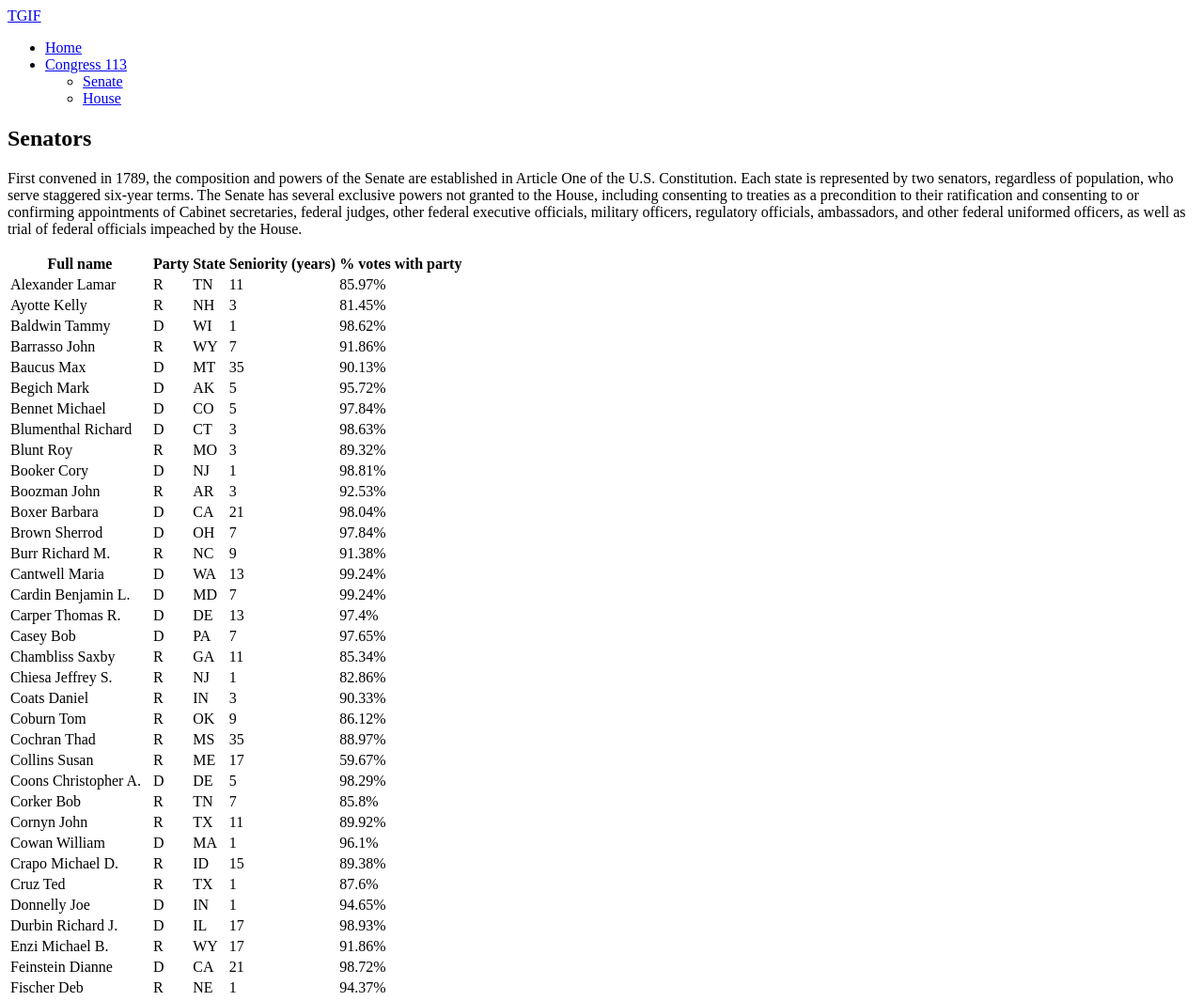
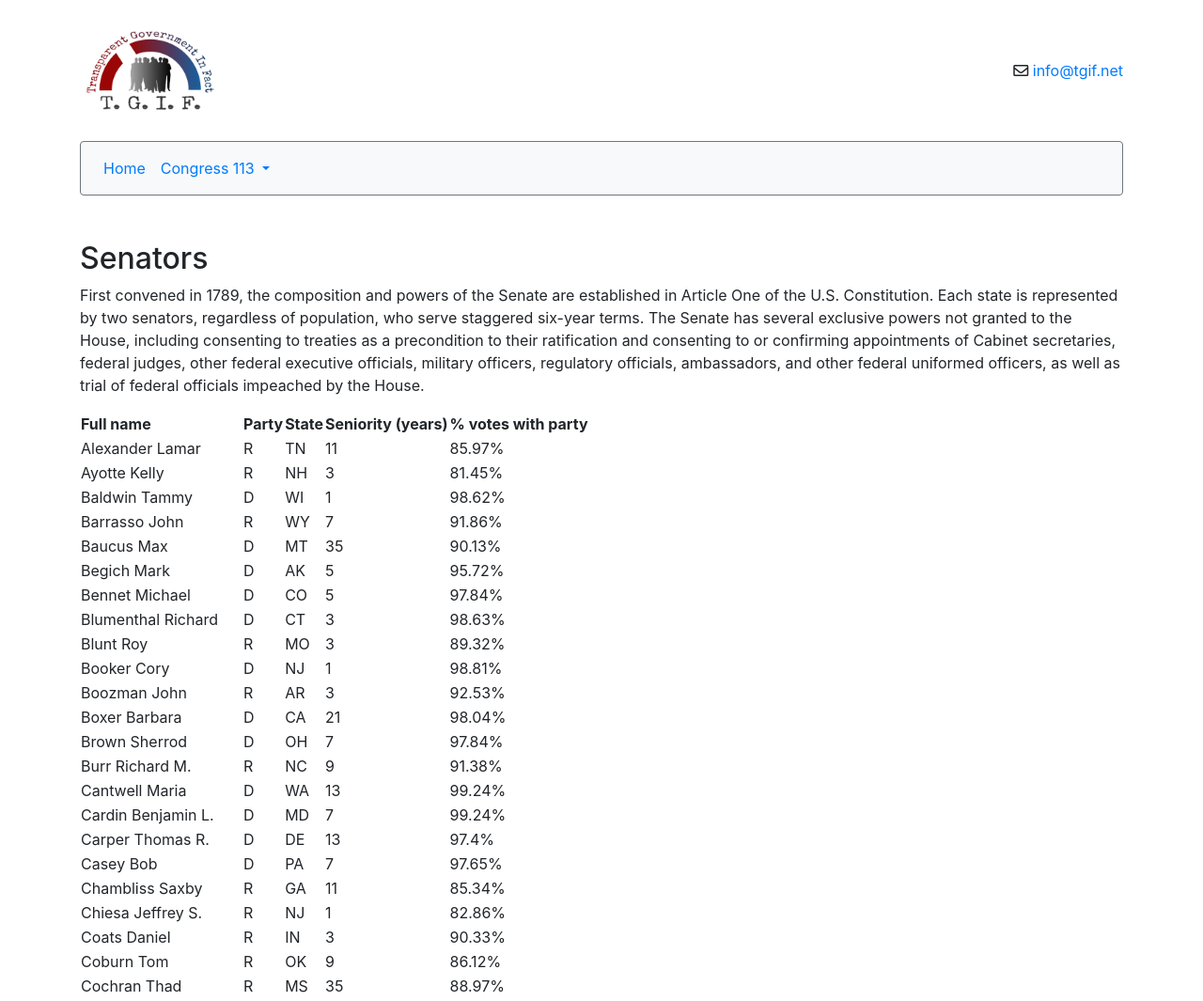
Before and after one commit to Pintec10/TGIF, a plain HTML site: page senate-data.html in a window 1280 px wide. Shown: the top 1065 px of the page at 94% size. Drawn offline with nearby package versions, Linux system fonts and the light colour scheme.

Commit message:
added bootstrap styling to senate page

```diff
--- a/house-data.html
+++ b/house-data.html
@@ -2,15 +2,33 @@
 <html lang="en">
 
 <head>
+    <title>House data page</title>
+    <meta charset="utf-8">
+    <meta name="viewport" content="width=device-width, initial-scale=1">
+    <!-- FONT AWESOME -->
+    <link rel="stylesheet" href="https://cdnjs.cloudflare.com/ajax/libs/font-awesome/4.7.0/css/font-awesome.min.css" />
+    <!-- BOOTSTRAP -->
+    <link rel="stylesheet" href="https://maxcdn.bootstrapcdn.com/bootstrap/4.3.1/css/bootstrap.min.css">
+    <script src="https://ajax.googleapis.com/ajax/libs/jquery/3.4.1/jquery.min.js"></script>
+    <script src="https://cdnjs.cloudflare.com/ajax/libs/popper.js/1.14.7/umd/popper.min.js"></script>
+    <script src="https://maxcdn.bootstrapcdn.com/bootstrap/4.3.1/js/bootstrap.min.js"></script>
 
 </head>
 
 <body>
-    <nav>
+    <div class="container">
+        <div class="row">
+            <div class="col-md-6">
+                <a href="#"><img src="images/TGIF_logo.png" alt="TGIF logo"></a>
+            </div>
+            <div class="col-md-6 text-md-right">
+                <i class="far fa-envelope"></i>
+                <a href="mailto:info@tgif.net">info@tgif.net</a>
+            </div>
+        </div>
+        <nav class="navbar navbar-expand-sm">
+
             <div>
-            <div>
-                <a href="#">TGIF</a>
-            </div>
                 <ul>
                     <li><a href="#">Home</a></li>
                     <li>
@@ -22,17 +40,20 @@
                     </li>
                 </ul>
             </div>
+
         </nav>
         <!--Table container-->
         <div>
             <h2>Congressmen</h2>
             <p>The major power of the House is to pass federal legislation that affects the entire country, although its
                 bills must also be passed by the Senate and further agreed to by the U.S. President before becoming law
-            (unless both the House and Senate re-pass the legislation with a two-thirds majority in each chamber). The
+                (unless both the House and Senate re-pass the legislation with a two-thirds majority in each chamber).
+                The
                 House has some exclusive powers: the power to initiate revenue bills, to impeach officials (impeached
                 officials are subsequently tried in the Senate), and to elect the U.S. President in case there is no
                 majority in the Electoral College.</p>
-        <p>Each U.S. state is represented in the House in proportion to its population as measured in the census, but
+            <p>Each U.S. state is represented in the House in proportion to its population as measured in the census,
+                but
                 every state is entitled to at least one representative. </p>
             <table>
                 <thead>
@@ -49,6 +70,7 @@
                 </tbody>
             </table>
         </div>
+    </div>
     <script src="./javascript/congress_113_house.js"></script>
     <script src="./javascript/house_js.js"></script>
 </body>
--- a/senate-data.html
+++ b/senate-data.html
@@ -2,44 +2,66 @@
 <html lang="en">
 
 <head>
-
+    <title>Senate data page</title>
+    <meta charset="utf-8">
+    <meta name="viewport" content="width=device-width, initial-scale=1">
+    <!-- FONT AWESOME -->
+    <link rel="stylesheet" href="https://use.fontawesome.com/releases/v5.3.1/css/all.css"
+        integrity="sha384-mzrmE5qonljUremFsqc01SB46JvROS7bZs3IO2EmfFsd15uHvIt+Y8vEf7N7fWAU" crossorigin="anonymous">
+    <!-- BOOTSTRAP -->
+    <link rel="stylesheet" href="https://maxcdn.bootstrapcdn.com/bootstrap/4.3.1/css/bootstrap.min.css">
+    <script src="https://ajax.googleapis.com/ajax/libs/jquery/3.4.1/jquery.min.js"></script>
+    <script src="https://cdnjs.cloudflare.com/ajax/libs/popper.js/1.14.7/umd/popper.min.js"></script>
+    <script src="https://maxcdn.bootstrapcdn.com/bootstrap/4.3.1/js/bootstrap.min.js"></script>
+    <!-- CUSTOM STYLESHEET -->
+    <link rel="stylesheet" href="./styles/tgif.css">
 </head>
 
 
 <body>
+    <div class="container">
 
-    <nav>
+        <!-- HEADER -->
+        <header class="row">
+            <div class="col-md-6">
+                <a href="#"><img src="images/TGIF_logo.png" alt="TGIF logo" class="custom-logo"></a>
+            </div>
+            <div class="col-md-6 d-flex flex-wrap align-content-center justify-content-end">
                 <div>
-            <div>
-                <a href="#">TGIF</a>
+                    <i class="far fa-envelope"></i>
+                    <a href="mailto:info@tgif.net">info@tgif.net</a>
                 </div>
-            <ul>
-                <li><a href="#">Home</a></li>
-                <li>
-                    <a href="#">Congress 113</a>
-                    <ul>
-                        <li><a href="#">Senate</a></li>
-                        <li><a href="#">House</a></li>
+            </div>
+        </header>
+
+        <!-- NAVBAR -->
+        <nav class="navbar navbar-expand-sm bg-light border border-secondary rounded mb-5">
+            <ul class="navbar-nav">
+                <li class="nav-item"><a href="#" class="nav-link">Home</a></li>
+                <li class="nav-item dropdown">
+                    <a href="#" class="nav-link dropdown-toggle" data-toggle="dropdown">
+                        Congress 113
+                    </a>
+                    <ul class="dropdown-menu">
+                        <li><a href="#" class="dropdown-item">Senate</a></li>
+                        <li><a href="#" class="dropdown-item">House</a></li>
                     </ul>
                 </li>
             </ul>
-        </div>
         </nav>
 
-
-    <header>
-        <div>
-        </div>
-    </header>
-    <!--Table container-->
+        <!-- TABLE -->
         <div>
             <h2>Senators</h2>
-        <p>First convened in 1789, the composition and powers of the Senate are established in Article One of the U.S.
+            <p>First convened in 1789, the composition and powers of the Senate are established in Article One of the
+                U.S.
                 Constitution. Each state is represented by two senators, regardless of population, who serve staggered
-            six-year terms. The Senate has several exclusive powers not granted to the House, including consenting to
+                six-year terms. The Senate has several exclusive powers not granted to the House, including consenting
+                to
                 treaties as a precondition to their ratification and consenting to or confirming appointments of Cabinet
                 secretaries, federal judges, other federal executive officials, military officers, regulatory officials,
-            ambassadors, and other federal uniformed officers, as well as trial of federal officials impeached by the
+                ambassadors, and other federal uniformed officers, as well as trial of federal officials impeached by
+                the
                 House.</p>
             <table>
                 <thead>
@@ -56,9 +78,13 @@
                 </tbody>
             </table>
         </div>
+        <footer class="bg-light text-center mt-5 py-4 border border-secondary rounded">
+            <p class="m-0">&copy; TGIF 2019 | All Rights Reserved</p>
+        </footer>
+
+    </div>
     <script src="./javascript/congress_113_senate.js"></script>
     <script src="./javascript/senate_js.js"></script>
-
 </body>
 
 </html>
--- /dev/null
+++ b/styles/tgif.css
@@ -0,0 +1,3 @@
+.custom-logo {
+    height: 150px;
+}
```
Also changed, not shown: images/TGIF_logo.png (added). Lines whose indentation alone changed are shown as unchanged.
